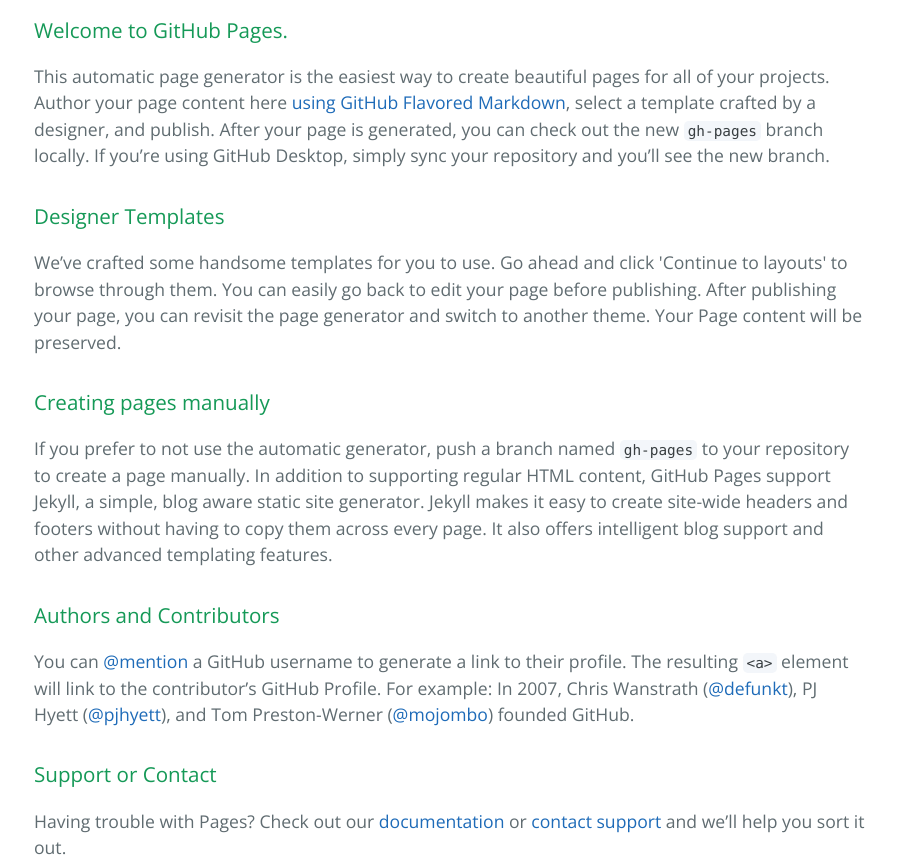
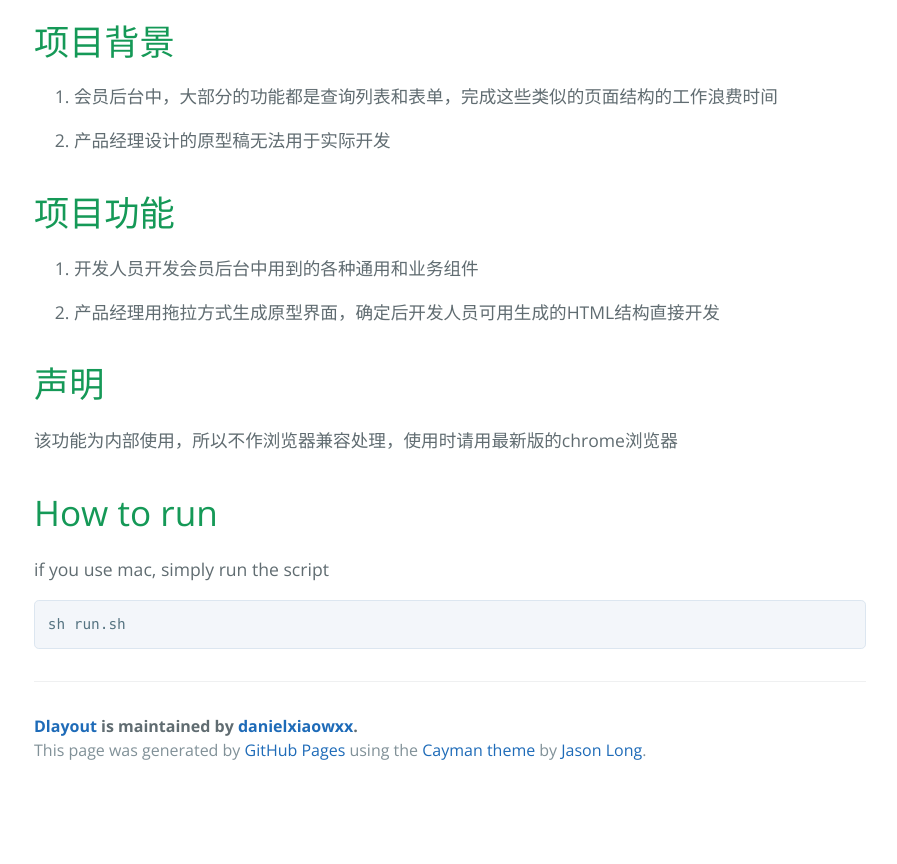
Before and after one commit to Sts0mrg0/DLayout, a plain HTML site: page index.html in a window 1280 px wide. Shown: the part 400-1264 px from the top of the page, without its empty margins (190-1087 px from the left). After the commit the page ends 1194 px from the top, so only its background shows below. Drawn offline with nearby package versions, Linux system fonts and the light colour scheme.

```diff
--- a/index.html
+++ b/index.html
@@ -19,30 +19,34 @@
     </section>
 
     <section class="main-content">
-      <h3>
-<a id="welcome-to-github-pages" class="anchor" href="#welcome-to-github-pages" aria-hidden="true"><span class="octicon octicon-link"></span></a>Welcome to GitHub Pages.</h3>
+      <h1>
+<a id="项目背景" class="anchor" href="#%E9%A1%B9%E7%9B%AE%E8%83%8C%E6%99%AF" aria-hidden="true"><span class="octicon octicon-link"></span></a>项目背景</h1>
 
-<p>This automatic page generator is the easiest way to create beautiful pages for all of your projects. Author your page content here <a href="https://guides.github.com/features/mastering-markdown/">using GitHub Flavored Markdown</a>, select a template crafted by a designer, and publish. After your page is generated, you can check out the new <code>gh-pages</code> branch locally. If you’re using GitHub Desktop, simply sync your repository and you’ll see the new branch.</p>
+<ol>
+<li><p>会员后台中，大部分的功能都是查询列表和表单，完成这些类似的页面结构的工作浪费时间</p></li>
+<li><p>产品经理设计的原型稿无法用于实际开发</p></li>
+</ol>
 
-<h3>
-<a id="designer-templates" class="anchor" href="#designer-templates" aria-hidden="true"><span class="octicon octicon-link"></span></a>Designer Templates</h3>
+<h1>
+<a id="项目功能" class="anchor" href="#%E9%A1%B9%E7%9B%AE%E5%8A%9F%E8%83%BD" aria-hidden="true"><span class="octicon octicon-link"></span></a>项目功能</h1>
 
-<p>We’ve crafted some handsome templates for you to use. Go ahead and click 'Continue to layouts' to browse through them. You can easily go back to edit your page before publishing. After publishing your page, you can revisit the page generator and switch to another theme. Your Page content will be preserved.</p>
+<ol>
+<li><p>开发人员开发会员后台中用到的各种通用和业务组件</p></li>
+<li><p>产品经理用拖拉方式生成原型界面，确定后开发人员可用生成的HTML结构直接开发</p></li>
+</ol>
 
-<h3>
-<a id="creating-pages-manually" class="anchor" href="#creating-pages-manually" aria-hidden="true"><span class="octicon octicon-link"></span></a>Creating pages manually</h3>
+<h1>
+<a id="声明" class="anchor" href="#%E5%A3%B0%E6%98%8E" aria-hidden="true"><span class="octicon octicon-link"></span></a>声明</h1>
 
-<p>If you prefer to not use the automatic generator, push a branch named <code>gh-pages</code> to your repository to create a page manually. In addition to supporting regular HTML content, GitHub Pages support Jekyll, a simple, blog aware static site generator. Jekyll makes it easy to create site-wide headers and footers without having to copy them across every page. It also offers intelligent blog support and other advanced templating features.</p>
+<p>该功能为内部使用，所以不作浏览器兼容处理，使用时请用最新版的chrome浏览器</p>
 
-<h3>
-<a id="authors-and-contributors" class="anchor" href="#authors-and-contributors" aria-hidden="true"><span class="octicon octicon-link"></span></a>Authors and Contributors</h3>
+<h1>
+<a id="how-to-run" class="anchor" href="#how-to-run" aria-hidden="true"><span class="octicon octicon-link"></span></a>How to run</h1>
 
-<p>You can <a href="https://github.com/blog/821" class="user-mention">@mention</a> a GitHub username to generate a link to their profile. The resulting <code>&lt;a&gt;</code> element will link to the contributor’s GitHub Profile. For example: In 2007, Chris Wanstrath (<a href="https://github.com/defunkt" class="user-mention">@defunkt</a>), PJ Hyett (<a href="https://github.com/pjhyett" class="user-mention">@pjhyett</a>), and Tom Preston-Werner (<a href="https://github.com/mojombo" class="user-mention">@mojombo</a>) founded GitHub.</p>
+<p>if you use mac, simply run the script</p>
 
-<h3>
-<a id="support-or-contact" class="anchor" href="#support-or-contact" aria-hidden="true"><span class="octicon octicon-link"></span></a>Support or Contact</h3>
-
-<p>Having trouble with Pages? Check out our <a href="https://help.github.com/pages">documentation</a> or <a href="https://github.com/contact">contact support</a> and we’ll help you sort it out.</p>
+<pre><code>sh run.sh
+</code></pre>
 
       <footer class="site-footer">
         <span class="site-footer-owner"><a href="https://github.com/danielxiaowxx/DLayout">Dlayout</a> is maintained by <a href="https://github.com/danielxiaowxx">danielxiaowxx</a>.</span>
```
Also changed, not shown: params.json (+1 -1 lines).
